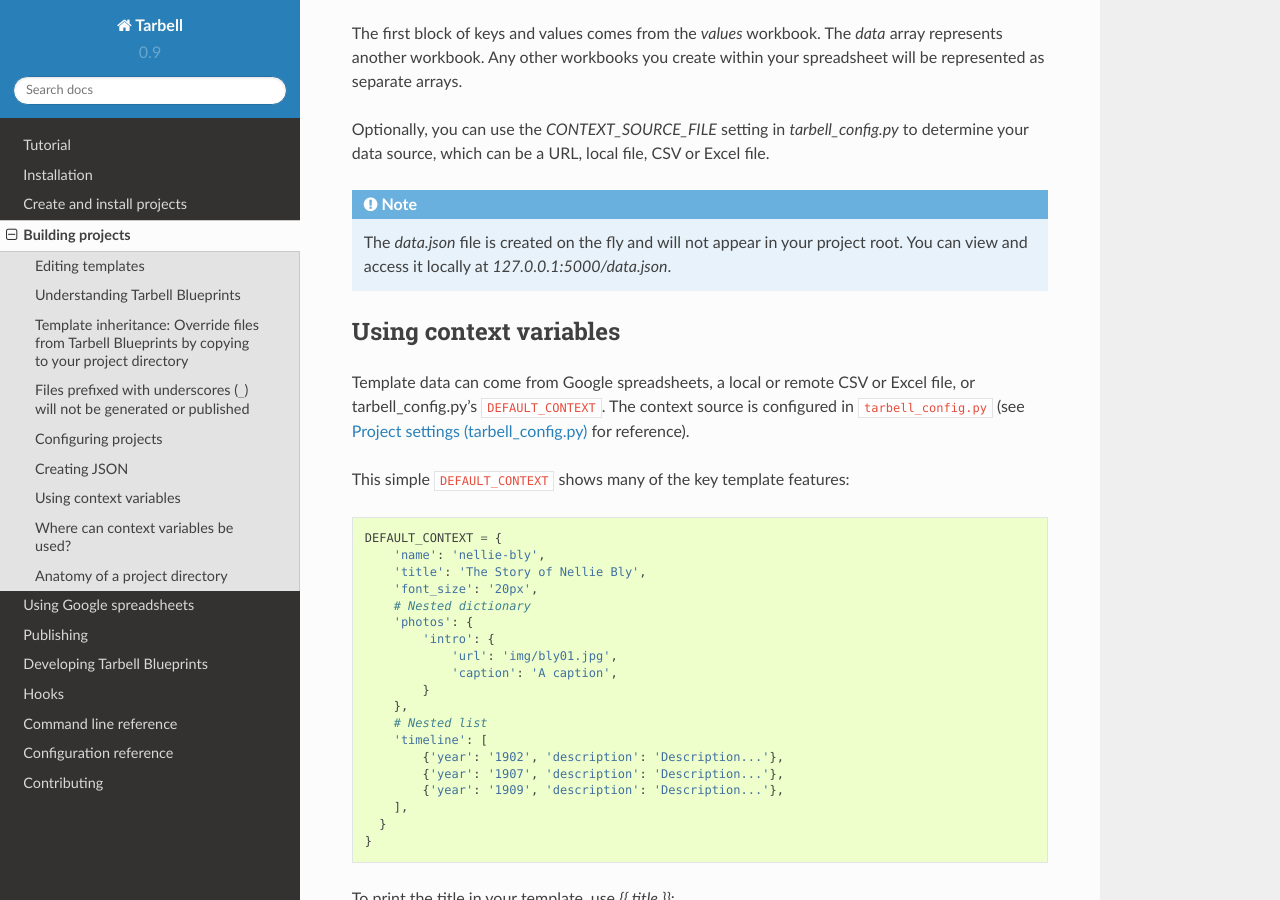
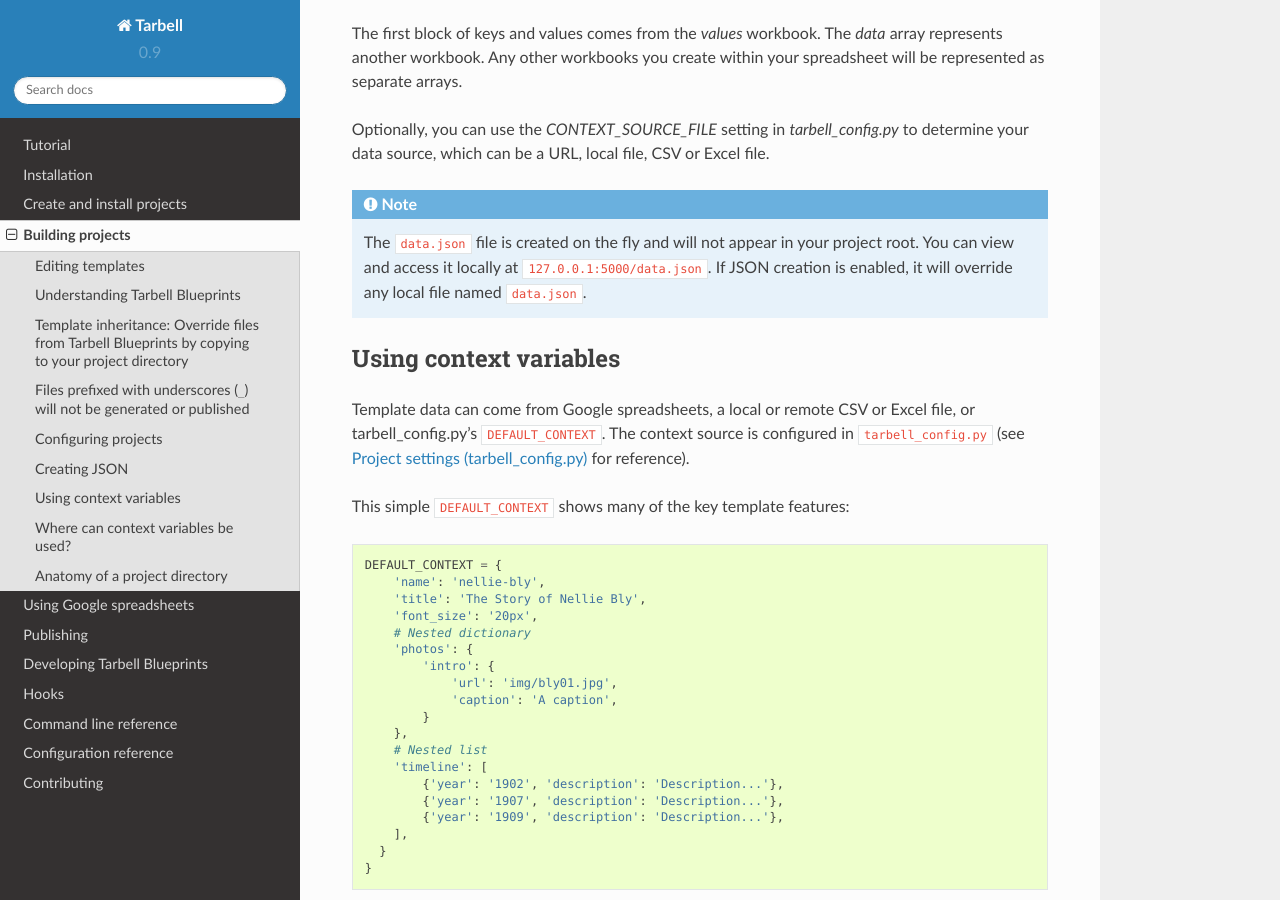
Before and after one commit to tarbell-project/tarbell, a Sphinx documentation site: the page built from tarbell/docs/build.rst, in a window 1280 px wide and 900 px high, scrolled down 2519 px. Built offline with Sphinx 7.4.7 and the Read the Docs theme 2.0.0, drawn with Linux system fonts in a browser that asks for light colours; pages that are not in the unit, such as notebooks, are missing from menus.

Commit message:
expand note on data.json to cover local data.json case

```diff
--- a/tarbell/docs/build.rst
+++ b/tarbell/docs/build.rst
@@ -112,8 +112,10 @@ Optionally, you can use the `CONTEXT_SOURCE_FILE` setting in `tarbell_config.py`
 which can be a URL, local file, CSV or Excel file.
 
 .. note::
-  The `data.json` file is created on the fly and will not appear in your project root. You can view and access
-  it locally at `127.0.0.1:5000/data.json`.
+
+  The ``data.json`` file is created on the fly and will not appear in your project root. You can view and access
+  it locally at ``127.0.0.1:5000/data.json``. If JSON creation is enabled, it will override any local file named
+  ``data.json``.
 
 
 Using context variables
```
